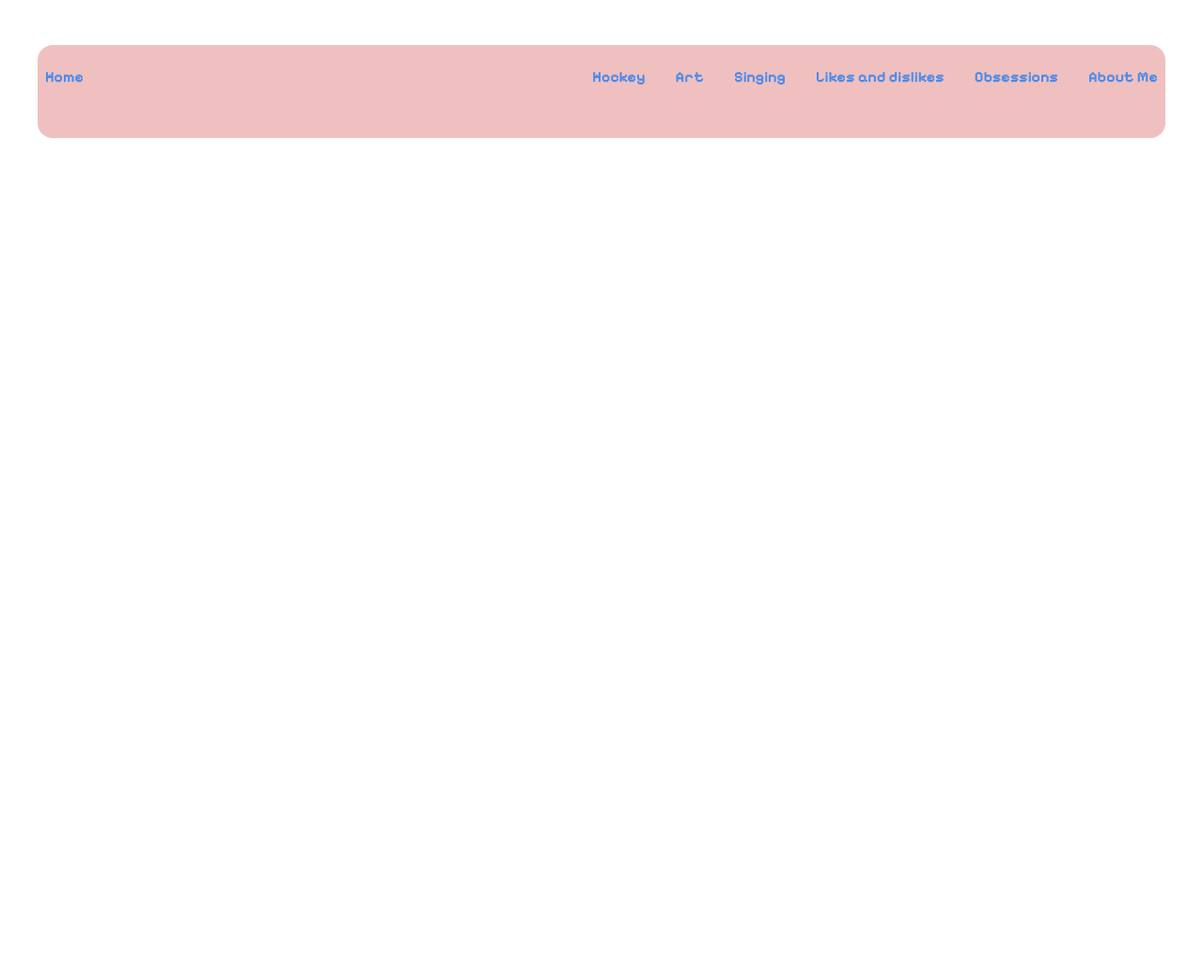
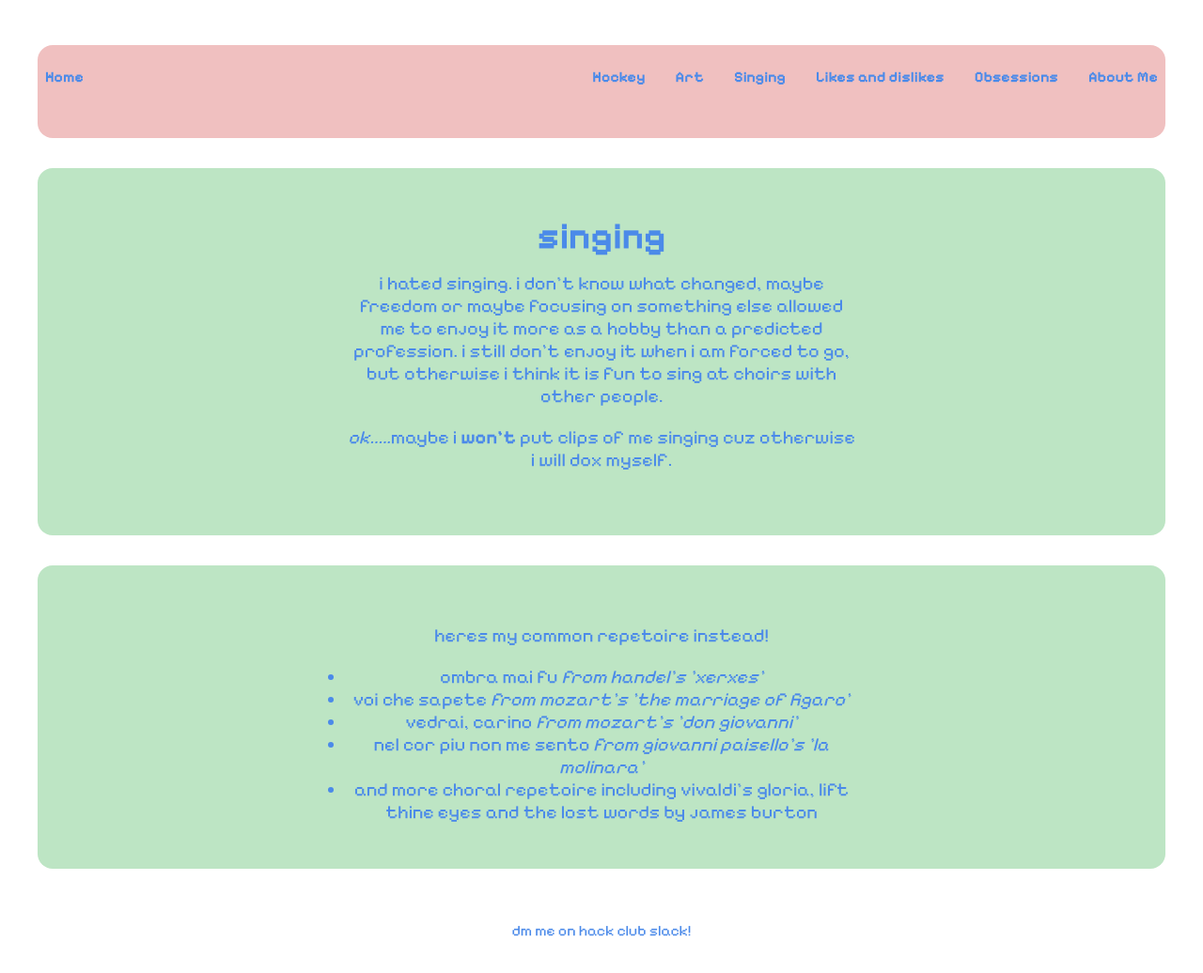
Before and after one commit to etshre/meee, a plain HTML site: page singing.html in a window 1280 px wide. Shown: the whole page at 94% size. Before the commit the page ends 800 px from the top, so only its background shows below. Drawn offline with Linux system fonts and the light colour scheme.

Commit message:
fix art.html and made singing.html

```diff
--- a/singing.html
+++ b/singing.html
@@ -20,6 +20,34 @@
     </header>
 </head>
 <body>
+    <section class="singing">
+        <div class="flex-container">
+            <div class="text-container">
+                <h1>singing</h1>
+                <p>i hated singing. i don't know what changed, maybe freedom or maybe focusing on something else allowed me to enjoy it more as a hobby than a predicted profession. i still don't enjoy it when i am forced to go, but otherwise i think it is fun to sing at choirs with other people.</p>
+                <p><em>ok.....</em>maybe i <strong>won't</strong> put clips of me singing cuz otherwise i will dox myself.</p>
+                </ul>
+            </div>
+        </div>
+    </section>
 
+    <section class="singing">
+        <div class="flex-container">
+            <div class="text-container">
+                <p>heres my common repetoire instead!</p>
+                <ul>
+                    <li>ombra mai fu <em>from handel's 'xerxes'</em></li>
+                    <li>voi che sapete <em>from mozart's 'the marriage of figaro'</em></li>
+                    <li>vedrai, carino <em>from mozart's 'don giovanni'</em></li>
+                    <li>nel cor piu non me sento <em>from giovanni paisello's 'la molinara'</em></li>
+                    <li>and more choral repetoire including vivaldi's gloria, lift thine eyes and the lost words by james burton</li>
+                </ul>
+            </div>
+        </div>
+    </section>
+
+    <footer>
+        <a href="https://hackclub.slack.com/team/U08UQ2SML91">dm me on hack club slack!</a>
+    </footer>
 </body>
 </html>
--- a/style.css
+++ b/style.css
@@ -6,7 +6,7 @@
     --intro-colour: #ddeeff;
     --primary-colour: #bbddf0;
     --secondary-colour: #f0bbdd;
-    --tertiary-colour: #a3d1ac;
+    --tertiary-colour: #bde5c4;
     --colour-1: #f0c0c0;
     --colour-2: #ffd6a5;
     --colour-3: #fdffb6;
@@ -158,10 +158,15 @@ h1 {
 .art img{
     border-radius: 1em;
 }
+
 .singing{
     padding: 3em min(2em, 15%);
     background-color: var(--tertiary-colour);
     text-align: center;
+}
+
+.singing li{
+    font-size: 1.25em;
 }
 
 .likes_and_dislikes {
```
Also changed, not shown: art.html (+10 -4 lines), hockey.html (+4 -0 lines), info.html (+3 -0 lines), likes_and_dislikes.html (+3 -0 lines), obsessions.html (+3 -0 lines).
